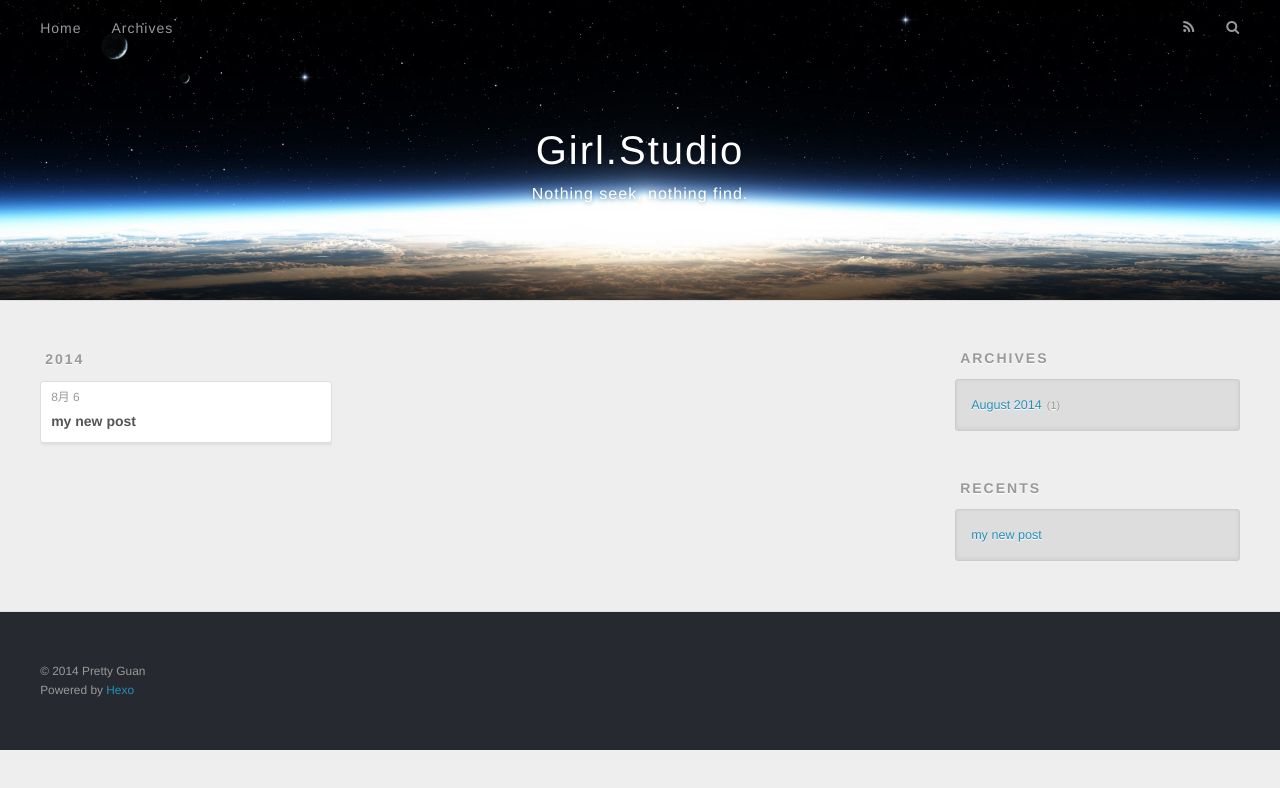
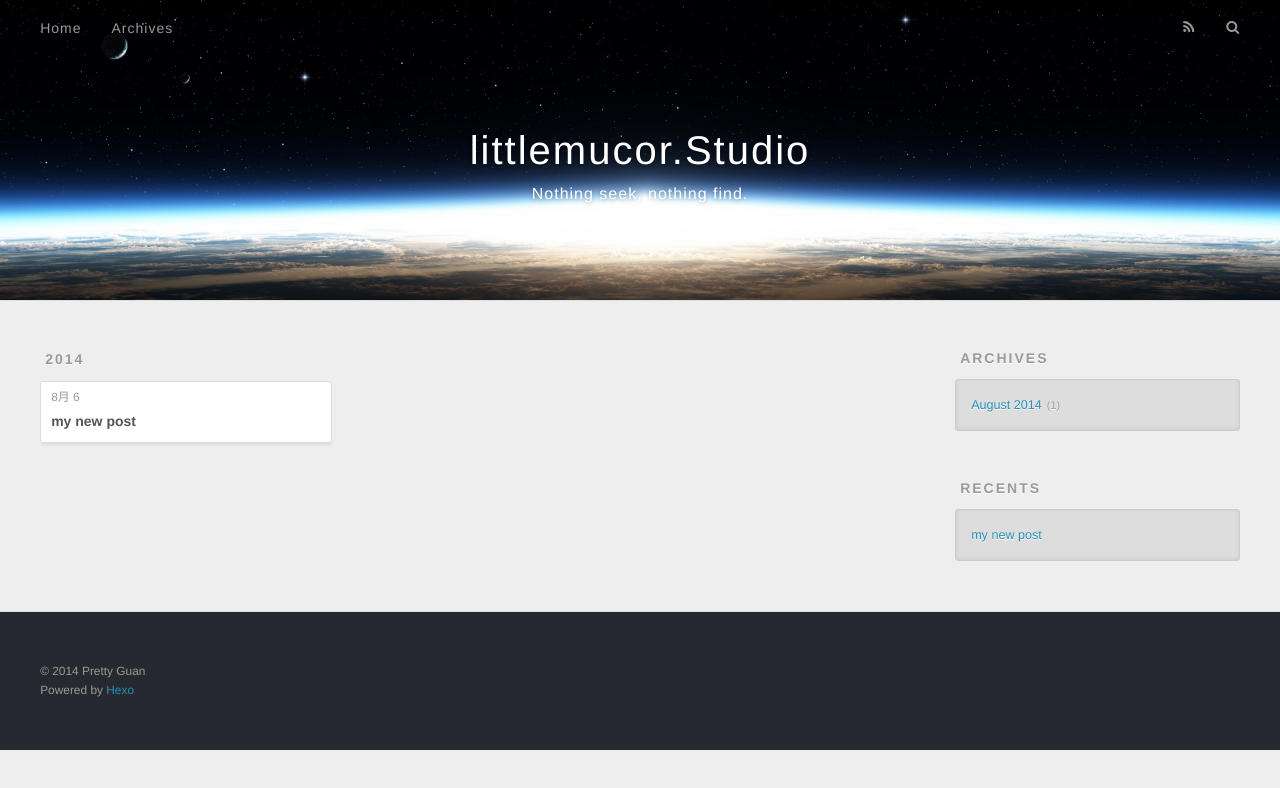
Before and after one commit to littlemucor/littlemucor.github.io, a plain HTML site: page archives/2014/08/index.html in a window 1280 px wide. Drawn offline with nearby package versions, Linux system fonts and the light colour scheme.

Commit message:
Site updated: 2014-08-08 14:47:12

```diff
--- a/archives/2014/08/index.html
+++ b/archives/2014/08/index.html
@@ -3,20 +3,20 @@
 <head>
   <meta charset="utf-8">
 
-  <title>Archives: 2014/8 | Girl.Studio</title>
+  <title>Archives: 2014/8 | littlemucor.Studio</title>
   <meta name="viewport" content="width=device-width, initial-scale=1, maximum-scale=1">
   <meta name="description" content="Nothing seek, nothing find.">
 <meta property="og:type" content="website">
-<meta property="og:title" content="Girl.Studio">
+<meta property="og:title" content="littlemucor.Studio">
 <meta property="og:url" content="http://yoursite.com/archives/2014/08/">
-<meta property="og:site_name" content="Girl.Studio">
+<meta property="og:site_name" content="littlemucor.Studio">
 <meta property="og:description" content="Nothing seek, nothing find.">
 <meta name="twitter:card" content="summary">
-<meta name="twitter:title" content="Girl.Studio">
+<meta name="twitter:title" content="littlemucor.Studio">
 <meta name="twitter:description" content="Nothing seek, nothing find.">
 
 
-    <link rel="alternative" href="/atom.xml" title="Girl.Studio" type="application/atom+xml">
+    <link rel="alternative" href="/atom.xml" title="littlemucor.Studio" type="application/atom+xml">
 
 
     <link rel="icon" href="/favicon.png">
@@ -34,7 +34,7 @@
   <div id="header-outer" class="outer">
     <div id="header-title" class="inner">
       <h1 id="logo-wrap">
-        <a href="/" id="logo">Girl.Studio</a>
+        <a href="/" id="logo">littlemucor.Studio</a>
       </h1>
 
         <h2 id="subtitle-wrap">
```
Also changed, not shown: 2014/08/06/hello-world/index.html (+4 -4 lines), archives/2014/index.html (+6 -6 lines), archives/index.html (+6 -6 lines), index.html (+6 -6 lines).
